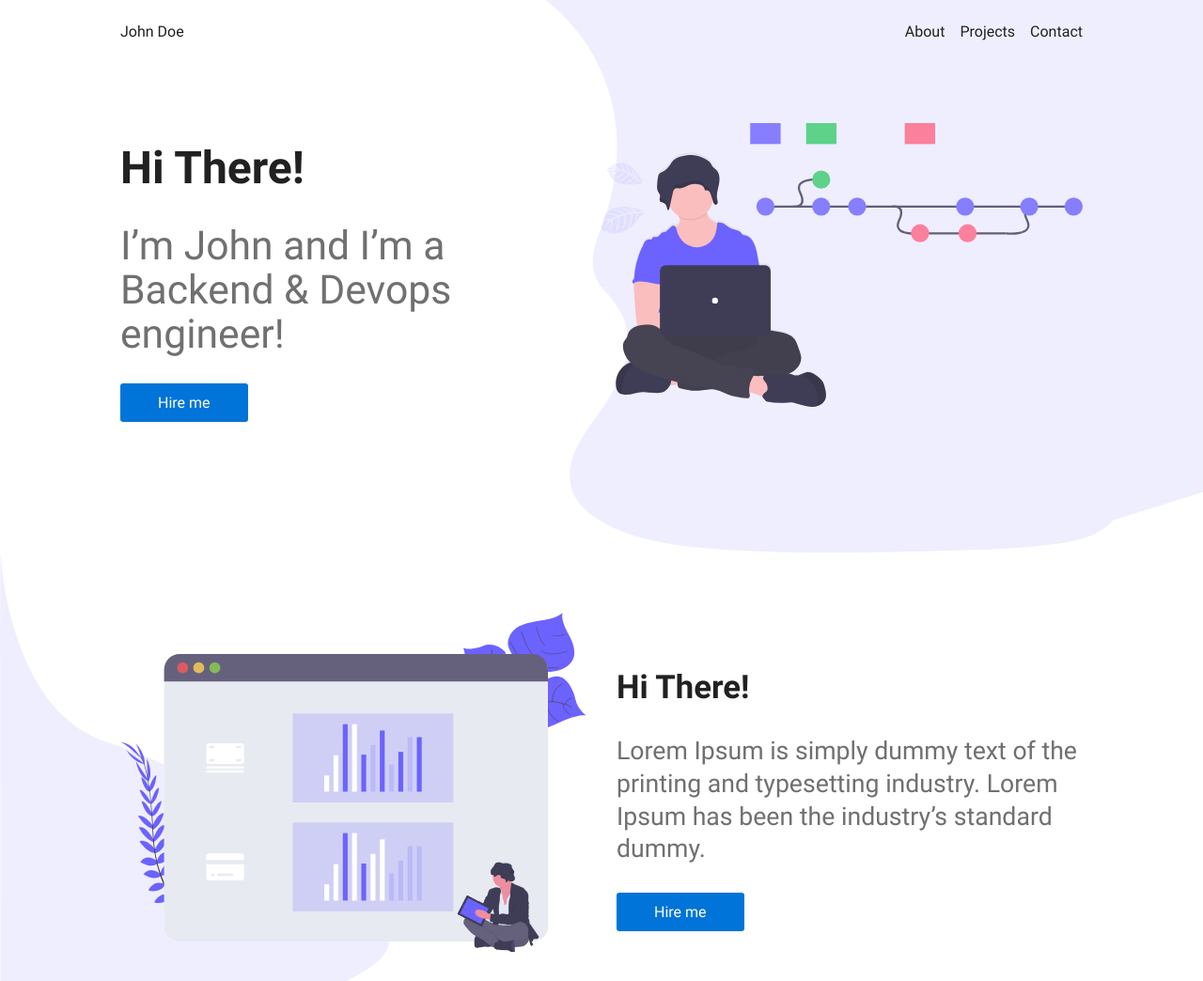
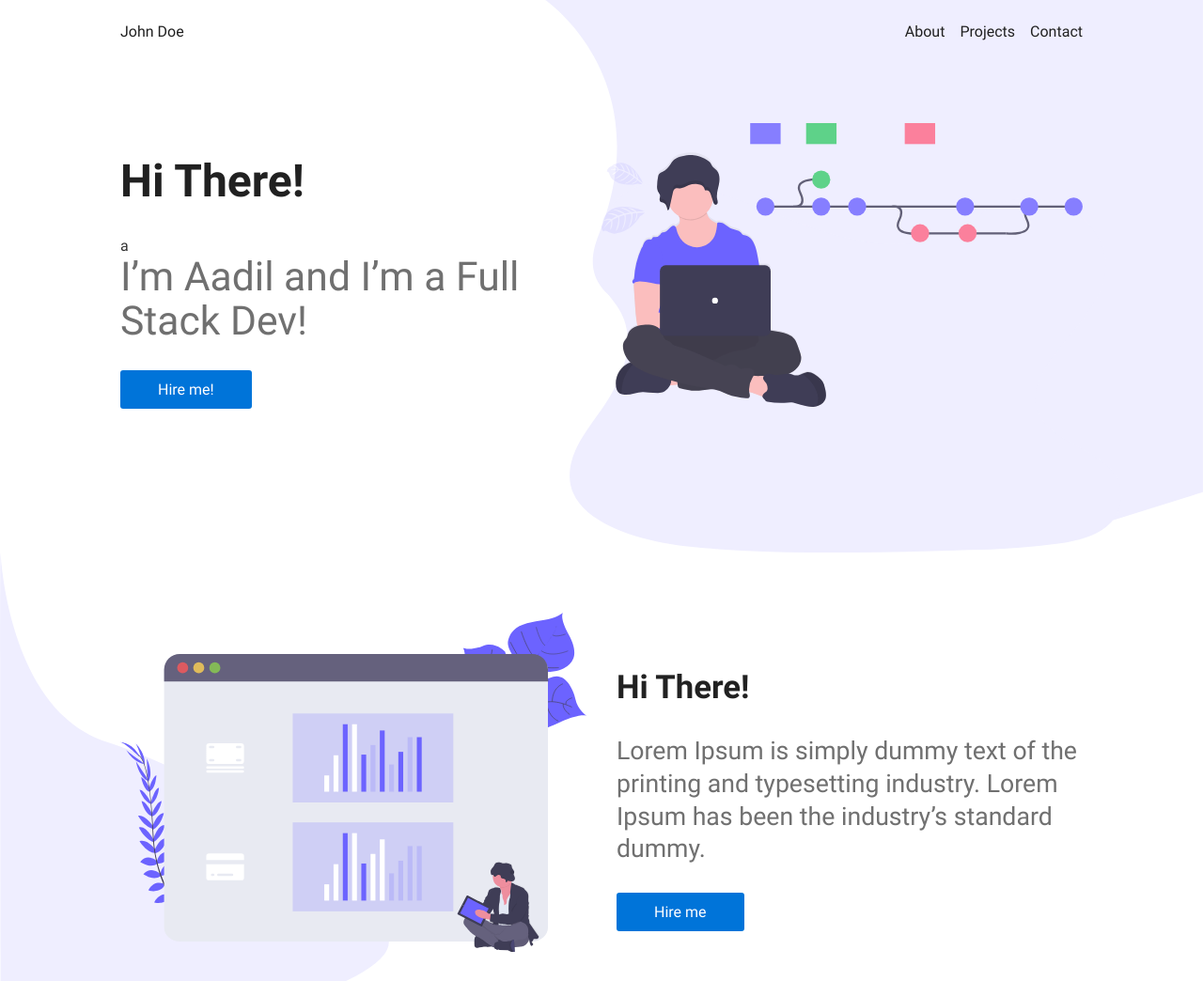
Before and after one commit to aadilg01/netliftsolo2, a Gatsby site: page / in a window 1280 px wide. Shown: the top 1044 px of the page at 94% size. Built offline with nearby package versions, Linux system fonts and the light colour scheme; Gatsby itself is replaced by a stand-in of ours.

Commit message:
after data edit

```diff
--- a/src/components/landing/Contact/index.jsx
+++ b/src/components/landing/Contact/index.jsx
@@ -10,7 +10,7 @@ export const Contact = () => (
       <ContactForm />
     </Details>
     <Thumbnail>
-      <img src={contact} alt="I’m John and I’m a Backend & Devops engineer!" />
+      <img src={contact} alt="I’m Aadil and I’m a Full Stack Dev!" />
     </Thumbnail>
   </Wrapper>
 )
--- a/src/components/landing/Intro/index.jsx
+++ b/src/components/landing/Intro/index.jsx
@@ -10,14 +10,14 @@ export const Intro = () => (
 		<Header />
 		<IntroWrapper as={Container}>
 			<Details>
-				<h1>Hi There!</h1>
-				<h4>I’m John and I’m a Backend & Devops engineer!</h4>
+				<h1>Hi There!</h1>a
+				<h4>I’m Aadil and I’m a Full Stack Dev!</h4>
 				<Button as={AnchorLink} href="#contact">
-					Hire me
+					Hire me!
 				</Button>
 			</Details>
 			<Thumbnail>
-				<img src={dev} alt="I’m John and I’m a Backend & Devops engineer!" />
+				<img src={dev} alt="I’m Aadil and I’m a Full Stack Dev!" />
 			</Thumbnail>
 		</IntroWrapper>
 	</Wrapper>
--- a/src/components/landing/Skills/index.jsx
+++ b/src/components/landing/Skills/index.jsx
@@ -8,7 +8,7 @@ export const Skills = () => (
   <Wrapper id="about">
     <SkillsWrapper as={Container}>
       <Thumbnail>
-        <img src={dev} alt="I’m John and I’m a Backend & Devops engineer!" />
+        <img src={dev} alt="I’m Aadil and I’m a Full Stack Dev!" />
       </Thumbnail>
       <Details>
         <h1>Hi There!</h1>
```
